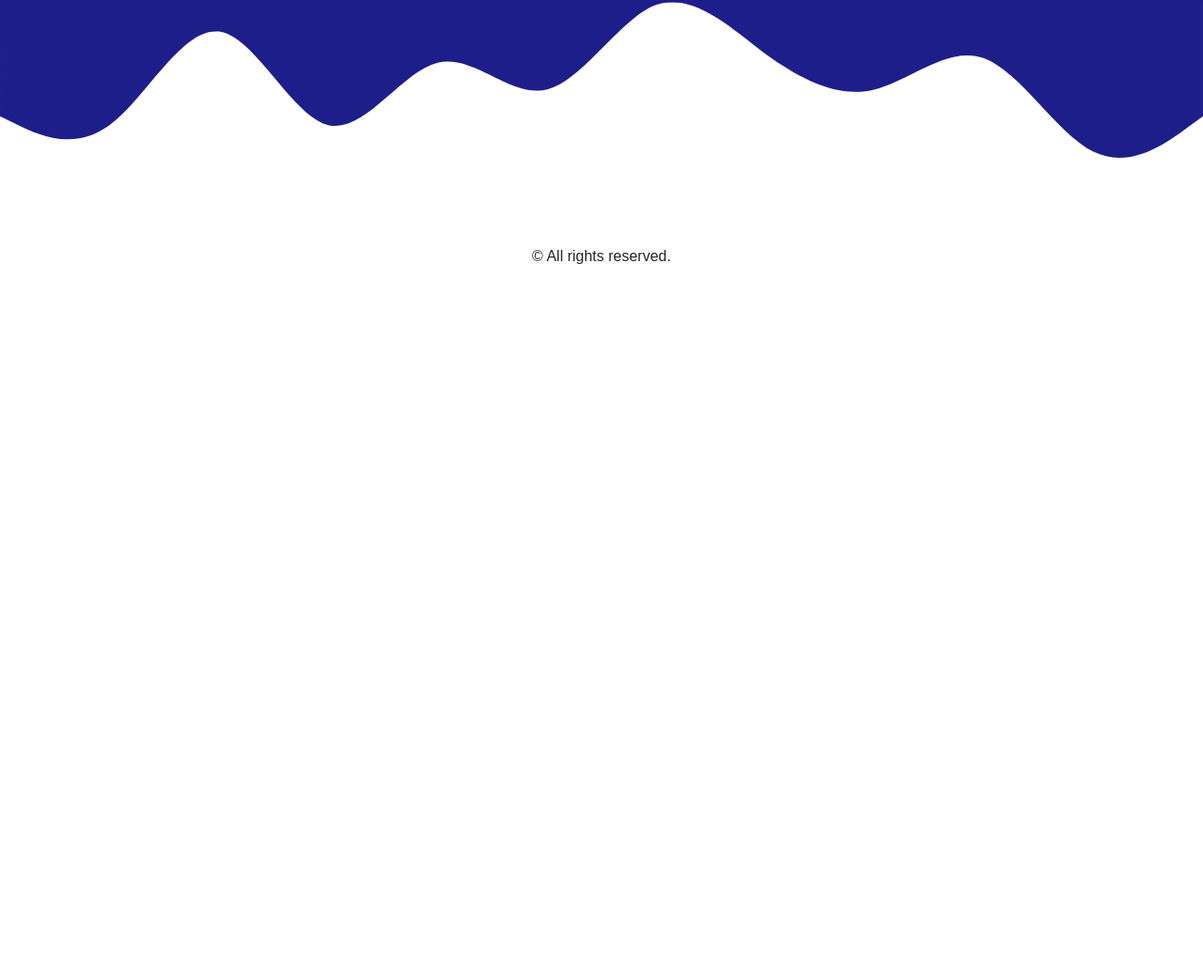
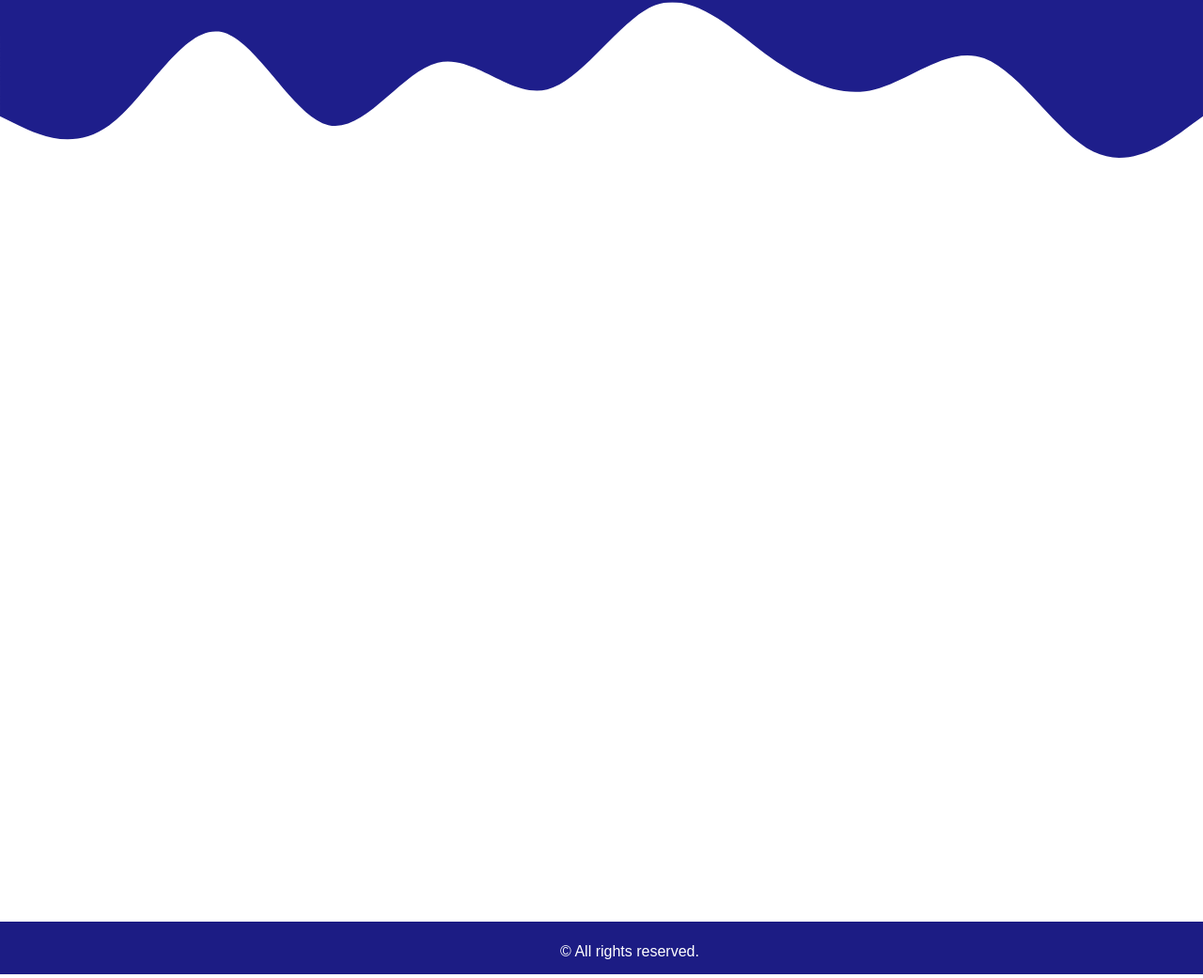
Before and after one commit to Romysaa-Hamdy/final-project, a plain HTML site: page about.html in a window 1280 px wide. Shown: the part 1259-2300 px from the top of the page at 94% size. Before the commit the page ends 1560 px from the top, so only its background shows below. Drawn offline with nearby package versions, Linux system fonts and the light colour scheme.

Commit message:
Update about.css

```diff
--- a/css/about.css
+++ b/css/about.css
@@ -107,3 +107,53 @@ svg {
         margin-top: -30px;
     }
 }
+
+.footer {
+    margin: 0;
+    display: flex;
+    justify-content: center;
+    align-items: center;
+    background-color: #1c1c84;
+    position: absolute;
+    bottom: 0;
+    width: 100%;
+    height: 3.5rem;
+}
+
+#page-container {
+    position: relative;
+    min-height: 100vh;
+}
+
+.social-icons {
+    display: flex;
+    gap: 20px;
+}
+
+.social-icons a {
+    display: flex;
+    justify-content: space-evenly;
+    flex-direction: row;
+    align-items: start;
+    order: row;
+    color: white;
+    font-size: 2rem;
+    transition: color 0.3s ease;
+}
+
+.closing {
+    display: flex;
+    justify-content: space-evenly;
+    flex-direction: row;
+    align-items: end;
+    order: row;
+    max-width: fit-content;
+}
+
+.social-icons a:hover {
+    color: #ddd;
+}
+
+footer {
+    color: white;
+}
```
